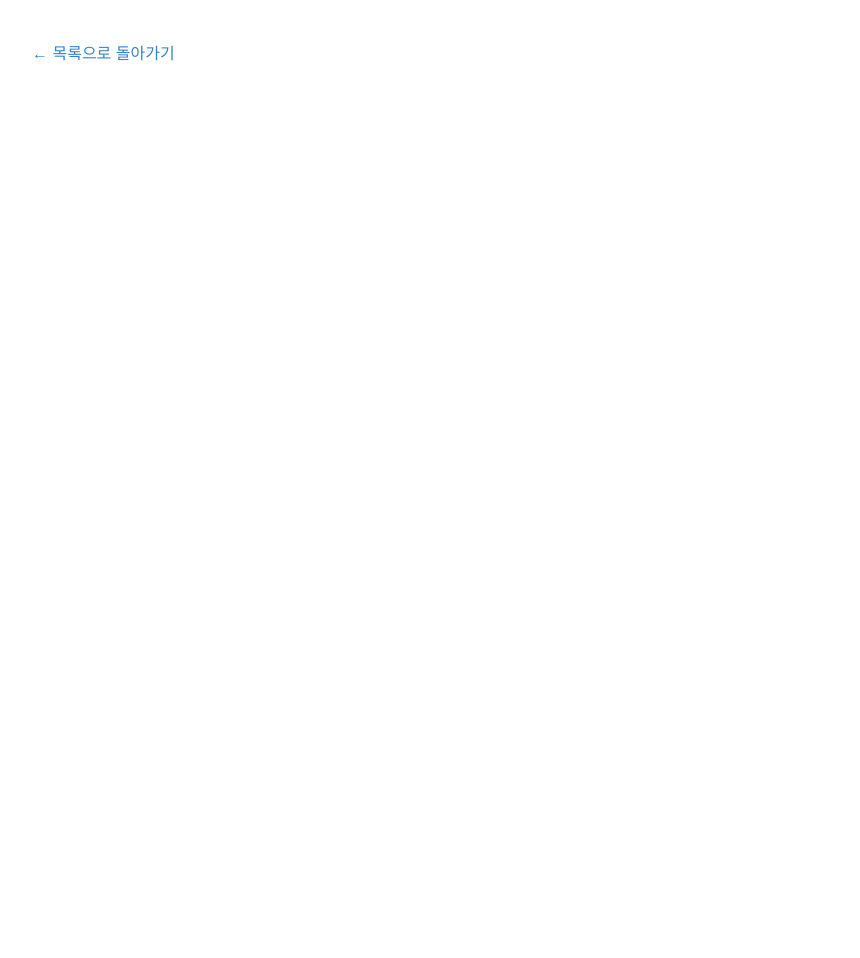
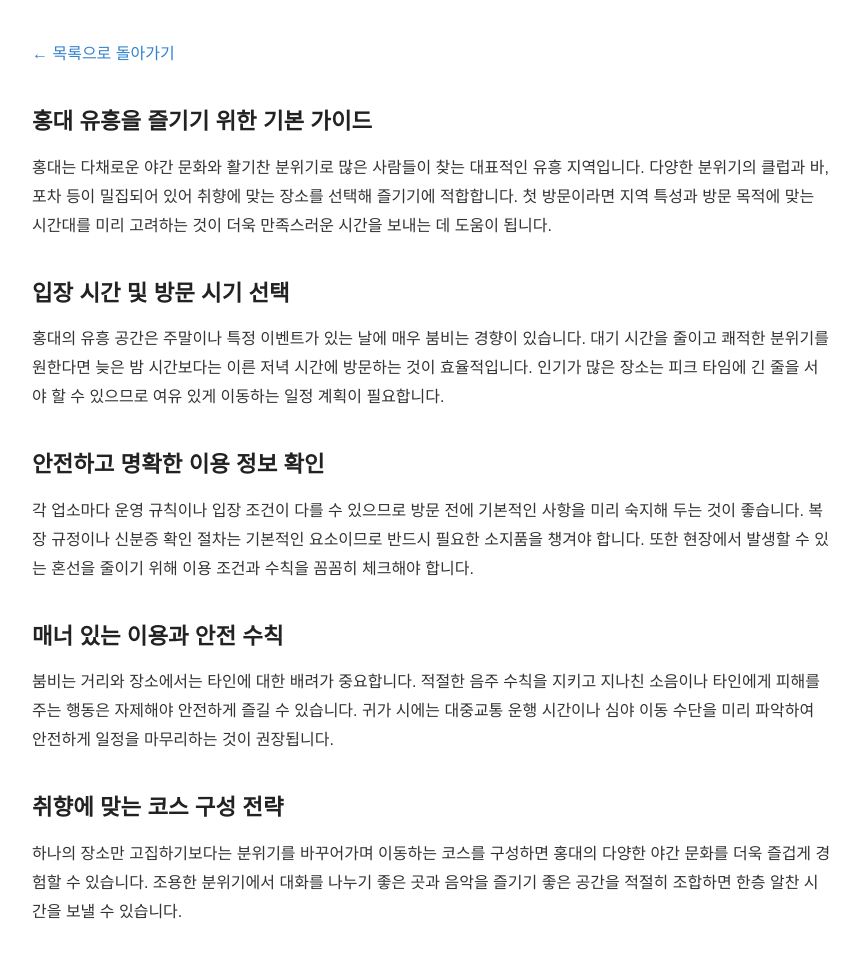
Before and after one commit to dydrkrtks7-cmd/bp-t3b05-hd-night-tip-2, a plain HTML site: page posts/qa-002-19j9db4.html in a window 1280 px wide. Shown: the whole page, without its empty margins (208-1068 px from the left). Before the commit the page ends 800 px from the top, so only its background shows below. Drawn offline with Linux system fonts and the light colour scheme.

```diff
--- a/posts/qa-002-19j9db4.html
+++ b/posts/qa-002-19j9db4.html
@@ -22,7 +22,20 @@
     <a href="../index.html">← 목록으로 돌아가기</a>
   </header>
   <main>
+<h2>홍대 유흥을 즐기기 위한 기본 가이드</h2>
+<p>홍대는 다채로운 야간 문화와 활기찬 분위기로 많은 사람들이 찾는 대표적인 유흥 지역입니다. 다양한 분위기의 클럽과 바, 포차 등이 밀집되어 있어 취향에 맞는 장소를 선택해 즐기기에 적합합니다. 첫 방문이라면 지역 특성과 방문 목적에 맞는 시간대를 미리 고려하는 것이 더욱 만족스러운 시간을 보내는 데 도움이 됩니다.</p>
 
+<h2>입장 시간 및 방문 시기 선택</h2>
+<p>홍대의 유흥 공간은 주말이나 특정 이벤트가 있는 날에 매우 붐비는 경향이 있습니다. 대기 시간을 줄이고 쾌적한 분위기를 원한다면 늦은 밤 시간보다는 이른 저녁 시간에 방문하는 것이 효율적입니다. 인기가 많은 장소는 피크 타임에 긴 줄을 서야 할 수 있으므로 여유 있게 이동하는 일정 계획이 필요합니다.</p>
+
+<h2>안전하고 명확한 이용 정보 확인</h2>
+<p>각 업소마다 운영 규칙이나 입장 조건이 다를 수 있으므로 방문 전에 기본적인 사항을 미리 숙지해 두는 것이 좋습니다. 복장 규정이나 신분증 확인 절차는 기본적인 요소이므로 반드시 필요한 소지품을 챙겨야 합니다. 또한 현장에서 발생할 수 있는 혼선을 줄이기 위해 이용 조건과 수칙을 꼼꼼히 체크해야 합니다.</p>
+
+<h2>매너 있는 이용과 안전 수칙</h2>
+<p>붐비는 거리와 장소에서는 타인에 대한 배려가 중요합니다. 적절한 음주 수칙을 지키고 지나친 소음이나 타인에게 피해를 주는 행동은 자제해야 안전하게 즐길 수 있습니다. 귀가 시에는 대중교통 운행 시간이나 심야 이동 수단을 미리 파악하여 안전하게 일정을 마무리하는 것이 권장됩니다.</p>
+
+<h2>취향에 맞는 코스 구성 전략</h2>
+<p>하나의 장소만 고집하기보다는 분위기를 바꾸어가며 이동하는 코스를 구성하면 홍대의 다양한 야간 문화를 더욱 즐겁게 경험할 수 있습니다. 조용한 분위기에서 대화를 나누기 좋은 곳과 음악을 즐기기 좋은 공간을 적절히 조합하면 한층 알찬 시간을 보낼 수 있습니다.</p>
 </main>
 </body>
 </html>
```
